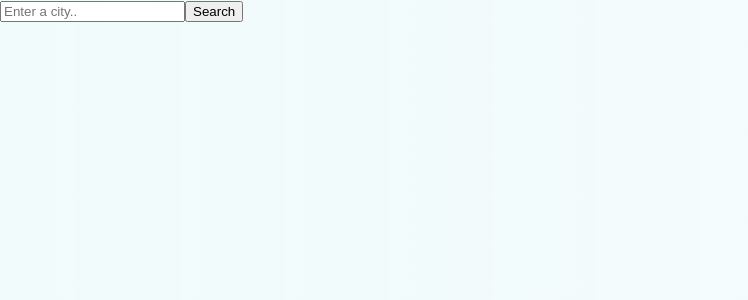
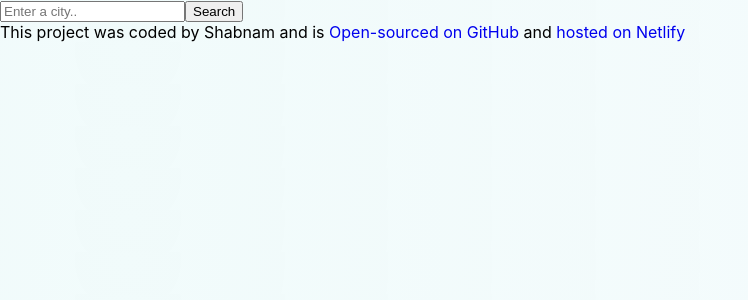
Before and after one commit to shebadi/weather-react, a React (Create React App) app: page / in a window 1280 px wide. Shown: the top 300 px of the page, without its empty margins (0-748 px from the left). Built offline with nearby package versions, Linux system fonts and the light colour scheme.

Commit message:
change footer in js file

```diff
--- a/src/Weather.js
+++ b/src/Weather.js
@@ -3,5 +3,27 @@ import WeatherSearch from "./WeatherSearch";
 import "./Weather.css";
 
 export default function Weather(props) {
-  return <WeatherSearch />;
+  return (
+    <div>
+      <WeatherSearch />
+      <footer>
+        This project was coded by Shabnam and is{" "}
+        <a
+          href="https://github.com/shebadi/weather-react"
+          target="_blank"
+          rel="noreferrer"
+        >
+          Open-sourced on GitHub
+        </a>{" "}
+        and{" "}
+        <a
+          href="https://laughing-tesla-b02d66.netlify.app/"
+          rel="noreferrer"
+          target="_blank"
+        >
+          hosted on Netlify
+        </a>
+      </footer>
+    </div>
+  );
 }
```
